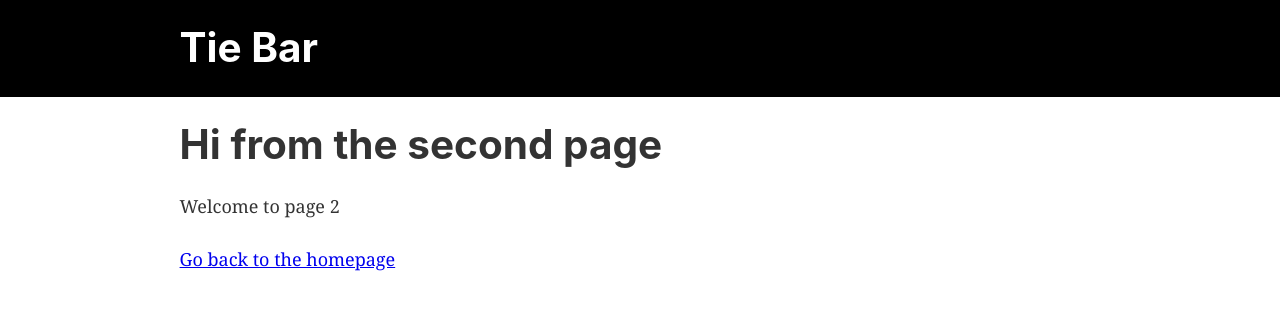
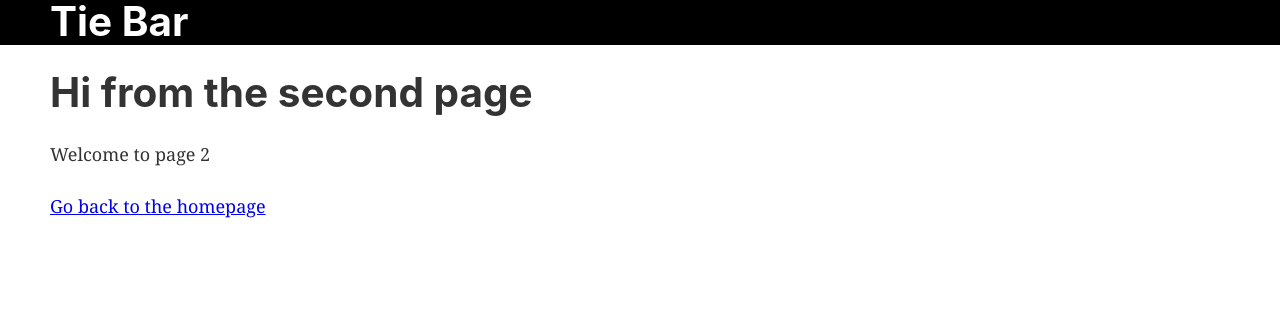
Before and after one commit to NRohrer/tiebar-gatsby-prismic-demo, a Gatsby site: page /page-2 in a window 1280 px wide. Built offline with nearby package versions, Linux system fonts and the light colour scheme; Gatsby itself is replaced by a stand-in of ours.

Commit message:
layout updates

```diff
--- a/src/components/header.js
+++ b/src/components/header.js
@@ -12,8 +12,7 @@ const Header = ({ siteTitle }) => (
     <div
       style={{
         margin: `0 auto`,
-        maxWidth: 960,
-        padding: `1.45rem 1.0875rem`,
+        maxWidth: 1180,
       }}
     >
       <h1 style={{ margin: 0 }}>
--- a/src/components/layout.js
+++ b/src/components/layout.js
@@ -29,8 +29,7 @@ const Layout = ({ children }) => {
       <div
         style={{
           margin: `0 auto`,
-          maxWidth: 960,
-          padding: `0 1.0875rem 1.45rem`,
+          maxWidth: 1180,
         }}
       >
         <main>{children}</main>
```
